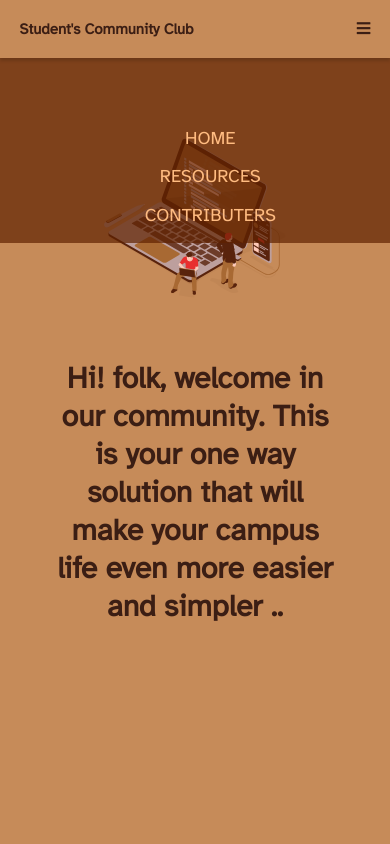
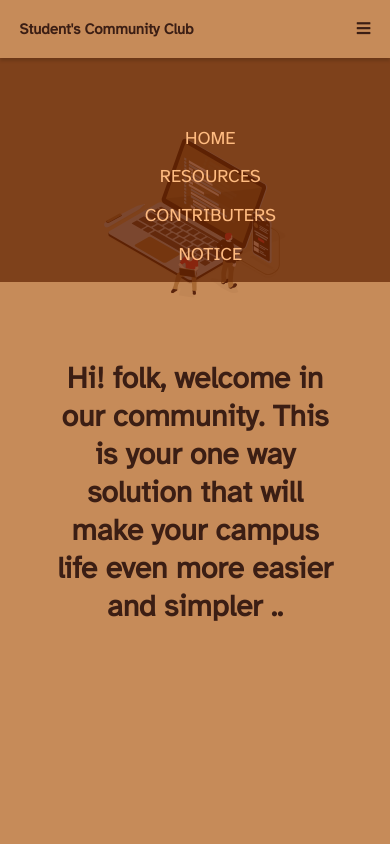
Before and after one commit to tier3guy/Student-Community-Club, a React (Create React App) app: page / in a window 390 px wide. Both pictures are taken after a click on the button 363 px from the left and 29 px from the top of the page. Shown: the top 844 px of the page. Built offline with nearby package versions, Linux system fonts and the light colour scheme.

Commit message:
notice section is added in the mobile version

```diff
--- /dev/null
+++ b/src/Components/Menu_mobile.js
@@ -0,0 +1,14 @@
+import { Link } from "react-router-dom";
+
+export default function Menu_mobile(){
+  return(
+    <>
+      <ul className = 'menu secondHam'>
+        <Link to = '/' className = 'btn_nav'>Home</Link>
+        <Link to = '/resources' className = 'btn_nav' onClick = {window.scrollTo(0,0)}>Resources</Link>
+        <Link to = '/contributers' className = 'btn_nav' onClick = {window.scrollTo(0,0)}>Contributers</Link>
+        <a className = 'btn_nav' rel = "noreferrer" href= "https://docs.google.com/document/d/18HKtYRtHYU5YO_tLJ8ShqGrKpgi9zBjLEgImSEDcFuc/edit?usp=sharing" target="_blank">NOTICE</a>
+      </ul>
+    </>
+  );
+}
--- a/src/Components/NavBar.js
+++ b/src/Components/NavBar.js
@@ -1,6 +1,7 @@
 import { useState } from 'react';
 import Menu from './Menu';
-import MenuSeconadary from './Menu_seconadary';
+import Menu_mobile from './Menu_mobile';
+
 
 export default function NavBar(){
 
@@ -27,7 +28,7 @@ export default function NavBar(){
         <i className="fas fa-bars hamburger"></i>
       </button>
     </div>
-    <div className = "hamMenu" style = {{display:display , cursor: "pointer"}}><MenuSeconadary/></div>
+    <div className = "hamMenu" style = {{display:display , cursor: "pointer"}}><Menu_mobile/></div>
     </>
   );
 }
--- a/src/Components/Nav_secondary.js
+++ b/src/Components/Nav_secondary.js
@@ -1,4 +1,5 @@
 import MenuSeconadary from './Menu_seconadary';
+import Menu_mobile from './Menu_mobile';
 import { useState } from 'react';
 
 export default function NavSecondary(){
@@ -27,7 +28,7 @@ export default function NavSecondary(){
         <i className="fas fa-bars hamburger_secondary"></i>
     </button>
     </div>
-    <div className = "hamMenu" style = {{display:display}}><MenuSeconadary/></div>
+    <div className = "hamMenu" style = {{display:display}}><Menu_mobile/></div>
     </>
   );
 }
```
